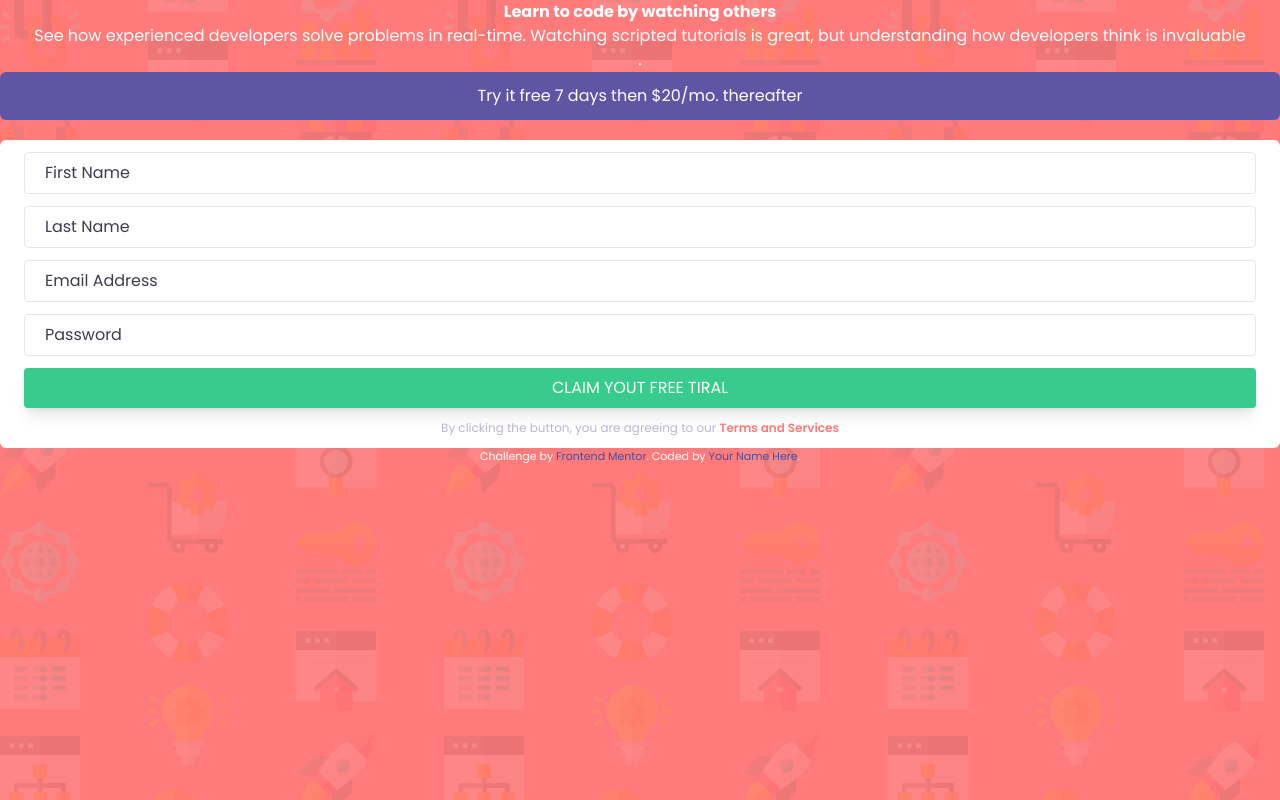
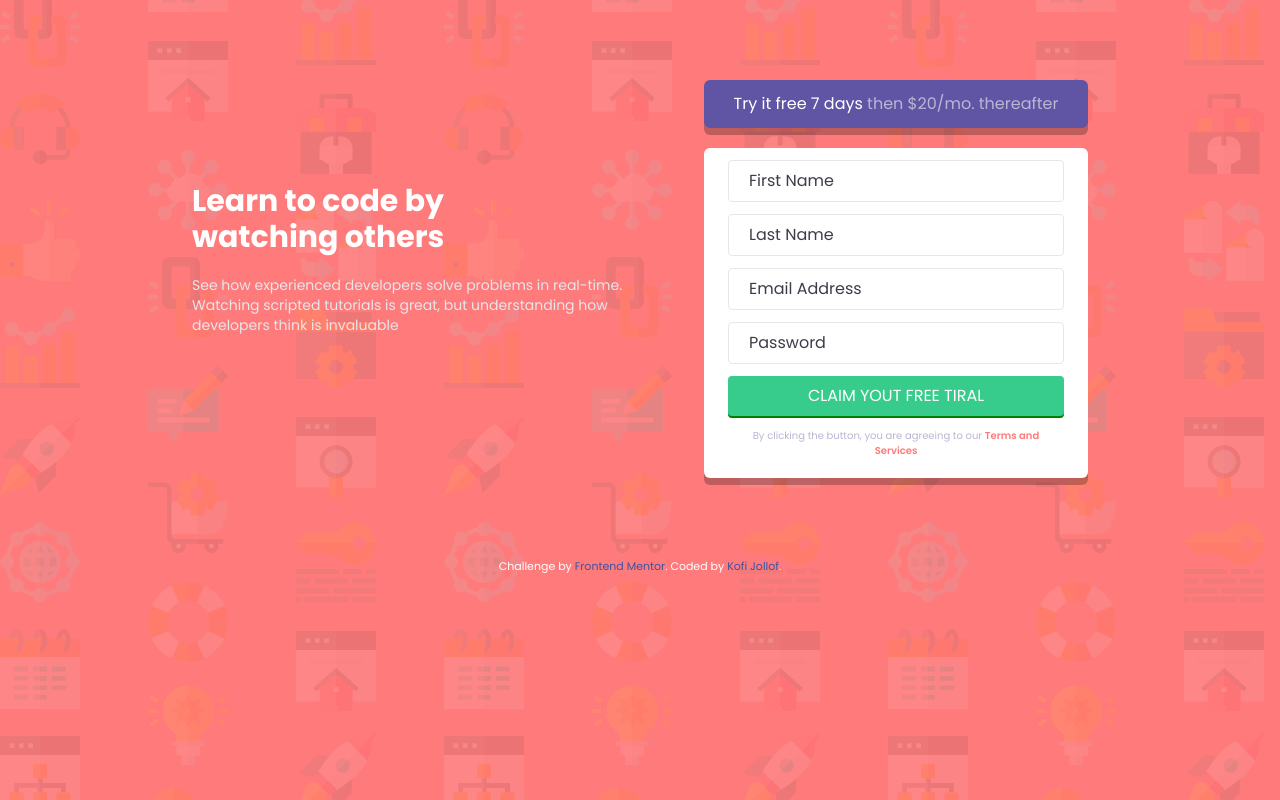
Before and after one commit to GuyTito/frontend-mentor-challenges, a plain HTML site: page intro-component-with-signup-form-master/index.html in a window 1280 px wide. Drawn offline with Linux system fonts and the light colour scheme.

Commit message:
work in progress

```diff
--- a/intro-component-with-signup-form-master/index.html
+++ b/intro-component-with-signup-form-master/index.html
@@ -15,38 +15,44 @@
   </style>
   <link rel="stylesheet" href="./style.css">
 </head>
-<body class="bg-red-primary text-white font-poppins
-[background-image:url(./images/bg-intro-mobile.png)]
-md:[background-image:url(./images/bg-intro-desktop.png)]">
-  <main class="text-[16px]">
-    <div class="text-center">
-      <h1 class="font-bold ">Learn to code by watching others</h1>
+<body class="
+  bg-red-primary text-white font-poppins
+  [background-image:url(./images/bg-intro-mobile.png)]
+  md:[background-image:url(./images/bg-intro-desktop.png)]"
+>
+  <main class="text-[16px] mt-20 max-w-[250px] mx-auto md:max-w-5xl md:flex items-center">
+    <div class="text-center md:text-left mb-10 md:w-1/2 md:max-w-md md:ml-16">
+      <h1 class="font-bold text-xl md:text-3xl mb-5 md:max-w-sm">Learn to code by watching others</h1>
 
-      <p class="">
+      <p class="leading-relaxed md:text-sm text-gray-200">
         See how experienced developers solve problems in real-time. Watching scripted tutorials is great,
         but understanding how developers think is invaluable
-      </p>.
+      </p>
     </div>
 
-    <div class="">
-      <div class="bg-blue-accent text-center py-3 rounded-md mb-5">Try it free 7 days then $20/mo. thereafter</div>
+    <div class="md:w-1/2 md:max-w-sm mx-auto">
+      <div class="bg-blue-accent text-center py-3 rounded-md mb-5 shadow-y-7 px-5">
+        Try it free 7 days <span class="text-grayish-blue">then $20/mo. thereafter</span>
+      </div>
 
-      <form class="bg-white text-dark-blue rounded-md py-3 px-4 md:px-6">
-        <input type="text" name="first_name" required placeholder="First Name" class="py-2 px-5 rounded focus:outline-none border focus:border-dark-blue placeholder:text-dark-blue w-full mb-3">
-        <input type="text" name="last_name" required placeholder="Last Name" class="py-2 px-5 rounded focus:outline-none border focus:border-dark-blue placeholder:text-dark-blue w-full mb-3">
-        <input type="email" name="email" required placeholder="Email Address" class="py-2 px-5 rounded focus:outline-none border focus:border-dark-blue placeholder:text-dark-blue w-full mb-3">
-        <input type="password" name="password" required placeholder="Password" class="py-2 px-5 rounded focus:outline-none border focus:border-dark-blue placeholder:text-dark-blue w-full mb-3">
-        <input type="submit" value="claim yout free tiral" class="py-2 px-5 rounded w-full mb-3 bg-green-primary text-white uppercase shadow-lg">
+      <form class="bg-white text-dark-blue rounded-md py-3 px-4 md:px-6 shadow-y-7">
+        <input type="text" name="first_name" required placeholder="First Name" class="input-style">
+        <input type="text" name="last_name" required placeholder="Last Name" class="input-style">
+        <input type="email" name="email" required placeholder="Email Address" class="input-style">
+        <input type="password" name="password" required placeholder="Password" class="input-style">
+        <input type="submit" value="claim yout free tiral" class="submit-style">
 
-        <div class="text-xs text-center text-grayish-blue">By clicking the button, you are agreeing to our <a href="#" class="text-red-primary font-semibold">Terms and Services</a></div>
+        <div class="text-[10px] text-center mb-2 text-grayish-blue px-3">
+          By clicking the button, you are agreeing to our <a href="#" class="text-red-primary font-semibold">Terms and Services</a>
+        </div>
       </form>
     </div>
   </main>
 
-  <footer>
+  <footer class="mt-20 mb-2">
     <p class="attribution">
       Challenge by <a href="https://www.frontendmentor.io?ref=challenge" target="_blank">Frontend Mentor</a>.
-      Coded by <a href="#">Your Name Here</a>.
+      Coded by <a href="https://github.com/GuyTito">Kofi Jollof</a>.
     </p>
   </footer>
 </body>
--- a/intro-component-with-signup-form-master/tailwind.config.js
+++ b/intro-component-with-signup-form-master/tailwind.config.js
@@ -12,6 +12,9 @@ module.exports = {
       fontFamily: {
         "poppins": "'Poppins', sans-serif",
       },
+      boxShadow: {
+        'y-7': '0 7px rgba(0, 0, 0, 0.25)',
+      }
     },
   },
   plugins: [],
--- a/intro-component-with-signup-form-master/tailwind.css
+++ b/intro-component-with-signup-form-master/tailwind.css
@@ -3,3 +3,12 @@
 @tailwind base;
 @tailwind components;
 @tailwind utilities;
+
+@layer components{
+  .input-style{
+    @apply py-2 px-5 rounded focus:outline-none border focus:border-dark-blue placeholder:text-dark-blue w-full mb-3
+  }
+  .submit-style{
+    @apply py-2 px-5 rounded w-full mb-3 bg-green-primary text-white uppercase shadow-[0_2px_green]
+  }
+}
```
Also changed, not shown: intro-component-with-signup-form-master/style.css.
